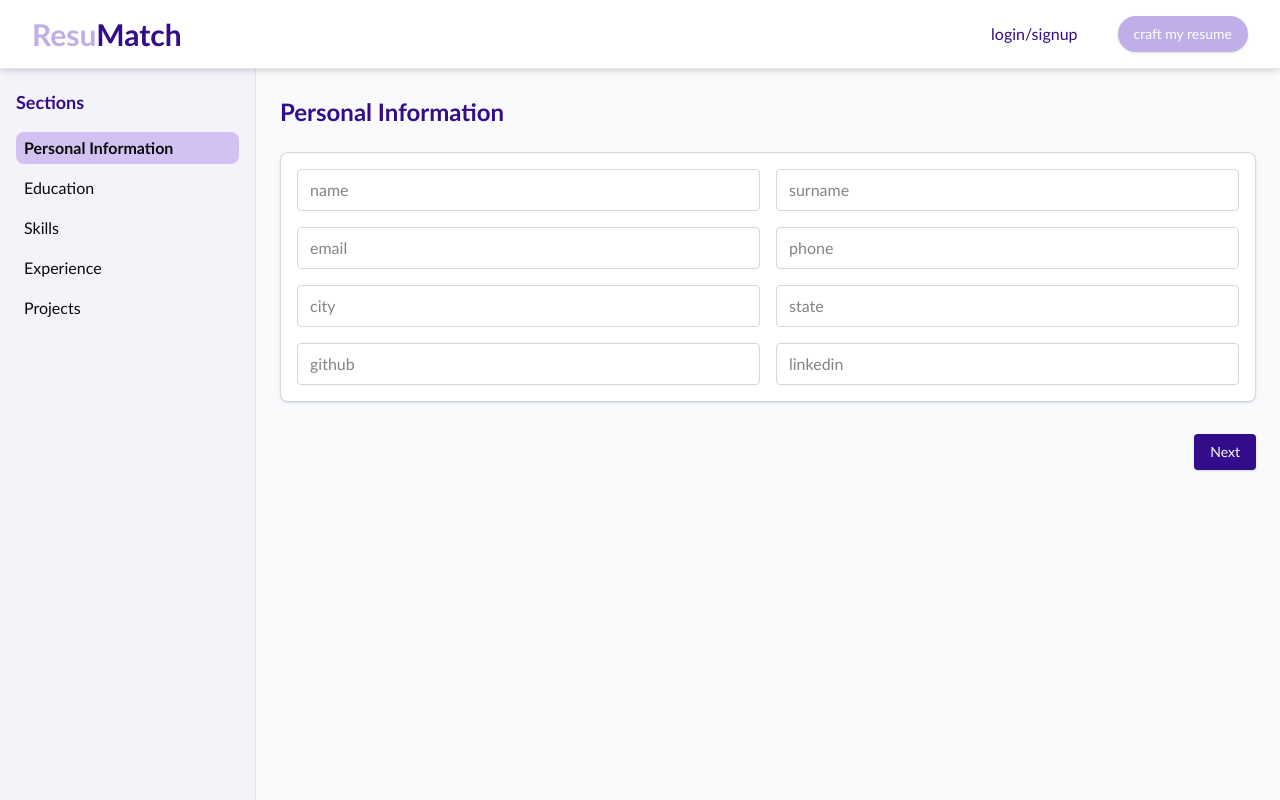
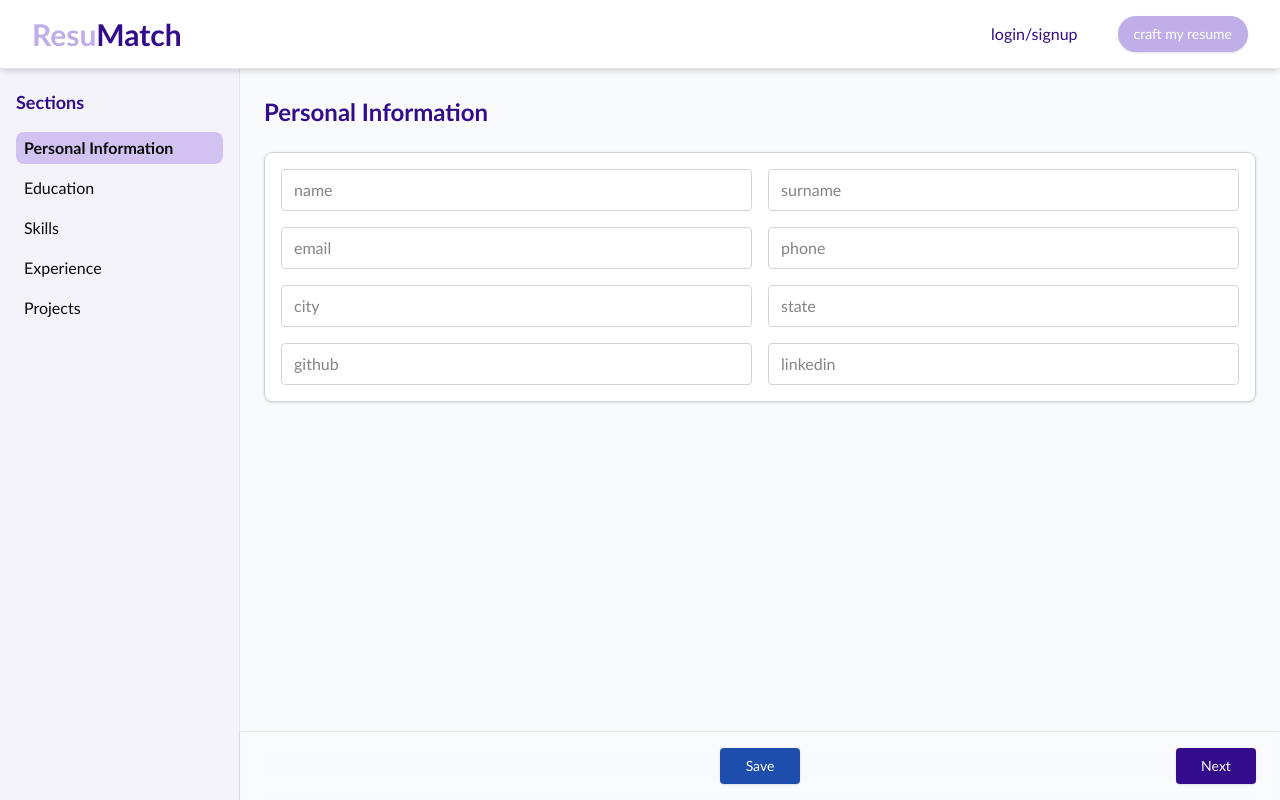
Before and after one commit to evve0119/ResuMatch, a React (Vite) app in the folder client/: page /account in a window 1280 px wide. Built offline with nearby package versions, Linux system fonts and the light colour scheme; no server answers.

Commit message:
UI/UX: update bottom button layout and scroll behavior

```diff
--- a/client/src/index.css
+++ b/client/src/index.css
@@ -122,3 +122,14 @@ body {
     @apply bg-background text-foreground;
   }
 }
+
+html {
+  scroll-behavior: smooth;
+}
+
+.account-scroll {
+  max-height: calc(100vh); /* adjust height for navbar + bottom bar */
+  overflow-y: auto;
+  overflow-x: hidden;
+  scrollbar-gutter: stable;
+}
--- a/client/src/pages/Account.jsx
+++ b/client/src/pages/Account.jsx
@@ -180,7 +180,7 @@ export default function Account() {
       <Navbar />
       <div className="flex">
         {/* Sidebar */}
-        <div className="w-1/5 bg-[#F5F3FA] border-r min-h-screen p-4 fixed z-0">
+        <div className="w-[240px] bg-[#F5F3FA] border-r min-h-screen p-4 fixed z-0">
           <h2 className="text-lg font-bold text-[#320C8A] mb-4 pt-18">Sections</h2>
           <ul className="space-y-2">
             {sectionList.map((section, idx) => (
@@ -196,35 +196,112 @@ export default function Account() {
         </div>
 
         {/* Form Content */}
-        <div className="w-4/5 ml-[20%] p-6 pt-24">
+        <div className="account-scroll ml-[240px] w-[calc(100%-240px)] pl-[1.5rem] pr-[0.55rem] pt-24">
           <div className="mb-8">
             <h1 className="text-2xl font-bold text-[#320C8A] mb-2">{sectionList[currentSection]}</h1>
             {renderSection()}
           </div>
 
-          <div className="flex items-center mt-8 justify-between">
-            {currentSection !== 0 && (
+          {/* Bottom Navigation */}
+          <div className="fixed bottom-0 left-[240px] w-[calc(100%-240px)] px-6 py-4 flex items-center justify-between z-10 bg-transparent backdrop-blur-sm shadow border-t border-gray-200">
+
+            {/* Left: Previous */}
+            {currentSection !== 0 ? (
               <Button
                 onClick={() => setCurrentSection(currentSection - 1)}
-               className="bg-[#320C8A] hover:bg-[#BCB4CE] text-white px-4 py-2 rounded shadow transition"
+                className="bg-[#320C8A] hover:bg-[#BCB4CE] text-white w-20 py-2 rounded shadow transition"
               >
                 Previous
               </Button>
+            ) : (
+              <div className="w-[100px]" />
             )}
 
+            {/* Centre: Save */}
+            <div className="absolute left-1/2 transform -translate-x-1/2">
+              <Button
+                onClick={async () => {
+                  setSaving(true);
+                  const payload = {
+                    personal_information: formData.personal_information,
+                    education_details: formData.education_details,
+                    experience_details: formData.experience_details,
+                    technical_skills: formData.technical_skills,
+                    projects: formData.projects
+                  };
+                  try {
+                    const token = localStorage.getItem('token');
+                    if (hasAccount) {
+                      await api.put('/account', payload, {
+                        headers: { Authorization: `Bearer ${token}` },
+                      });
+                    } else {
+                      await api.post('/account', payload, {
+                        headers: { Authorization: `Bearer ${token}` },
+                      });
+                      setHasAccount(true);
+                    }
+                    alert('Saved!');
+                  } catch (err) {
+                    alert('❌ Failed to save.');
+                    console.error(err);
+                  } finally {
+                    setSaving(false);
+                  }
+                }}
+                disabled={saving}
+                className={`bg-[#1E4EAD] hover:bg-[#B0BBCC] text-white w-20 py-2 rounded shadow transition ${
+                  saving ? 'opacity-60 cursor-not-allowed' : ''
+                }`}
+              >
+                {saving ? 'Saving...' : 'Save'}
+              </Button>
+            </div>
+
+            {/* Right: Next or Complete */}
             {currentSection === sectionList.length - 1 ? (
               <Button
-                onClick={handleSave}
+                onClick={async () => {
+                  setSaving(true);
+                  const payload = {
+                    personal_information: formData.personal_information,
+                    education_details: formData.education_details,
+                    experience_details: formData.experience_details,
+                    technical_skills: formData.technical_skills,
+                    projects: formData.projects
+                  };
+                  try {
+                    const token = localStorage.getItem('token');
+                    if (hasAccount) {
+                      await api.put('/account', payload, {
+                        headers: { Authorization: `Bearer ${token}` },
+                      });
+                    } else {
+                      await api.post('/account', payload, {
+                        headers: { Authorization: `Bearer ${token}` },
+                      });
+                      setHasAccount(true);
+                    }
+                    alert('Completed and returning home!');
+                    navigate('/');
+                  } catch (err) {
+                    alert('❌ Failed to complete.');
+                    console.error(err);
+                  } finally {
+                    setSaving(false);
+                  }
+                }}
                 disabled={saving}
-                className={`bg-[#1E4EAD] hover:bg-[#B0BBCC] text-white px-4 py-2 rounded shadow transition ${saving ? 'opacity-60 cursor-not-allowed' : ''
-                  }`}
+                className={`bg-[#1E4EAD] hover:bg-[#B0BBCC] text-white w-20 py-2 rounded shadow transition ${
+                  saving ? 'opacity-60 cursor-not-allowed' : ''
+                }`}
               >
-                {saving ? 'Saving...' : 'Save'}
+                Complete
               </Button>
             ) : (
               <Button
                 onClick={() => setCurrentSection(currentSection + 1)}
-                className="bg-[#320C8A] hover:bg-[#BCB4CE] text-white px-4 py-2 rounded shadow transition ml-auto"
+                className="bg-[#320C8A] hover:bg-[#BCB4CE] text-white w-20 py-2 rounded shadow transition"
               >
                 Next
               </Button>
```
